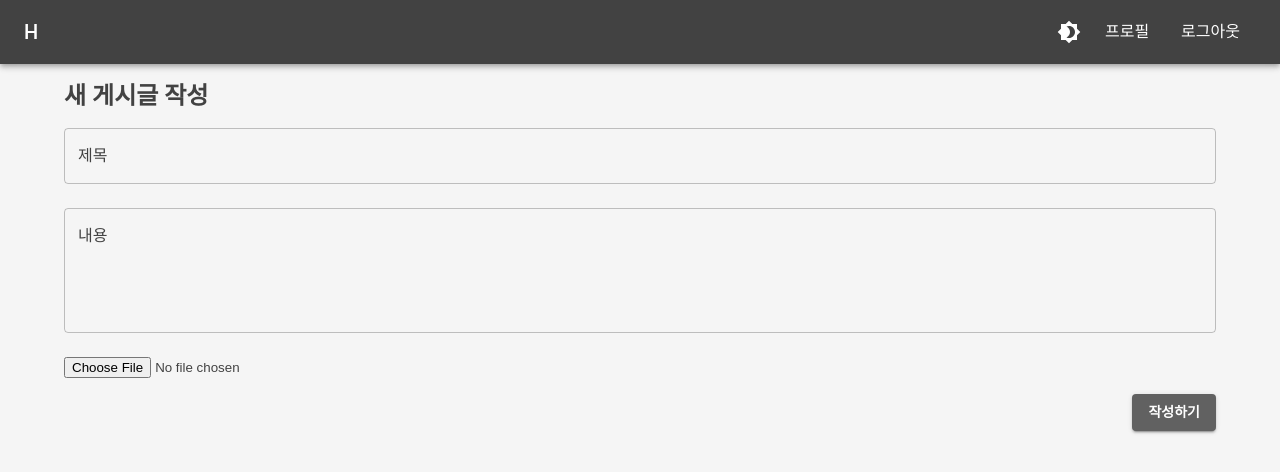
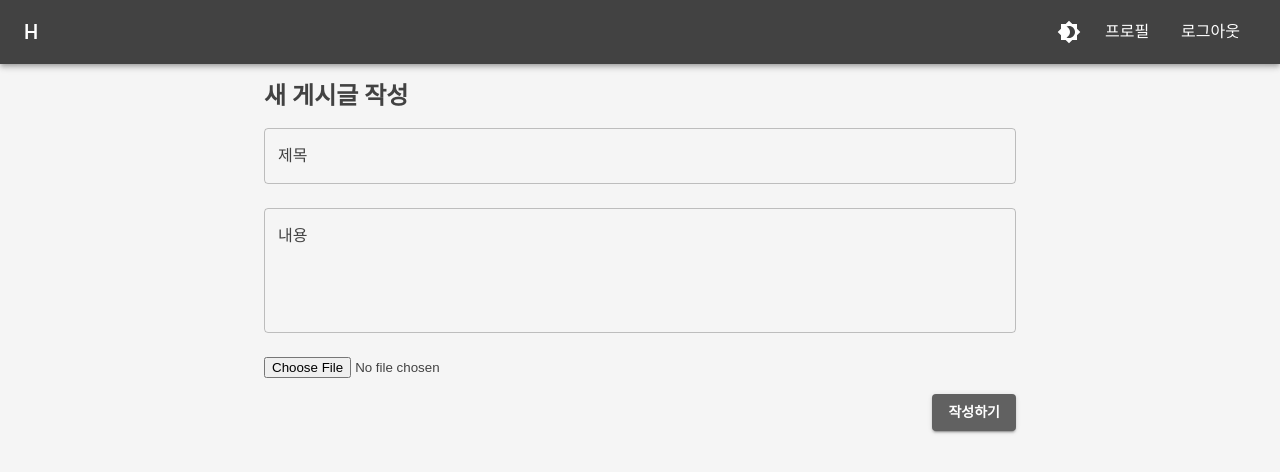
Before and after one commit to HarryKim24/H, a React (Vite) app in the folder client/: page /create in a window 1280 px wide. Shown: the top 472 px of the page. Built offline with nearby package versions, Linux system fonts and the light colour scheme; sample sign-in values are in the browser's storage.

Commit message:
💄 컴포넌트 넓이 조절

```diff
--- a/client/src/pages/HomePage.tsx
+++ b/client/src/pages/HomePage.tsx
@@ -60,7 +60,7 @@ const HomePage = () => {
   if (loading) return <CircularProgress sx={{ display: "block", margin: "auto", mt: 5 }} />;
 
   return (
-    <Container sx={{ pt: 2, pb: 4 }}>
+    <Container sx={{ pt: 2, pb: 4, width: "800px" }}>
       <Box sx={{ display: "flex", justifyContent: "space-between", alignItems: "center", mb: 3 }}>
         <Typography variant="h5" sx={{ fontWeight: "bold" }}>
           게시글 목록
--- a/client/src/pages/PostCreatePage.tsx
+++ b/client/src/pages/PostCreatePage.tsx
@@ -77,7 +77,7 @@ const PostCreatePage = () => {
   };
 
   return (
-    <Container sx={{ pt: 2, pb: 4 }}>
+    <Container sx={{ pt: 2, pb: 4, width: "800px" }}>
       <Typography variant="h5" sx={{ fontWeight: "bold" }}>새 게시글 작성</Typography>
 
       {error && (
--- a/client/src/pages/PostDetailPage.tsx
+++ b/client/src/pages/PostDetailPage.tsx
@@ -123,7 +123,7 @@ const PostDetailPage = () => {
   if (!post) return <Typography sx={{ textAlign: "center", mt: 5 }}>게시글을 찾을 수 없습니다.</Typography>;
 
   return (
-    <Container sx={{ pt: 2, pb: 4 }}>
+    <Container sx={{ pt: 2, pb: 4, width: "800px" }}>
       <Typography
         variant="h4"
         sx={{ fontWeight: "bold", mb: 2, wordBreak: "break-word" }}
--- a/client/src/pages/PostEditPage.tsx
+++ b/client/src/pages/PostEditPage.tsx
@@ -89,7 +89,7 @@ const PostEditPage = () => {
   };
 
   return (
-    <Container sx={{ pt: 2, pb: 4 }}>
+    <Container sx={{ pt: 2, pb: 4, width: "800px" }}>
       <Typography variant="h5">게시글 수정</Typography>
 
       {error && <Alert severity="error" sx={{ mt: 2 }}>{error}</Alert>}
```
